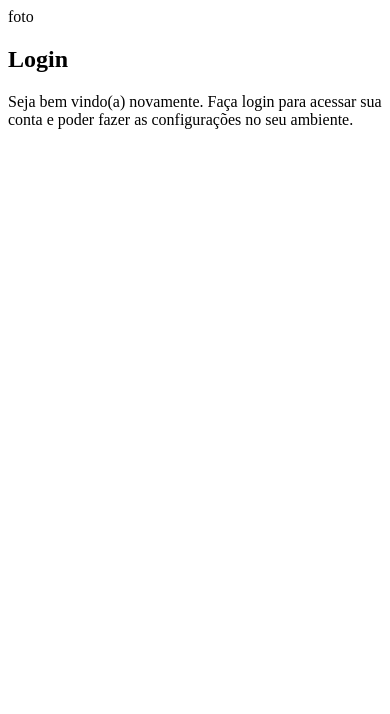
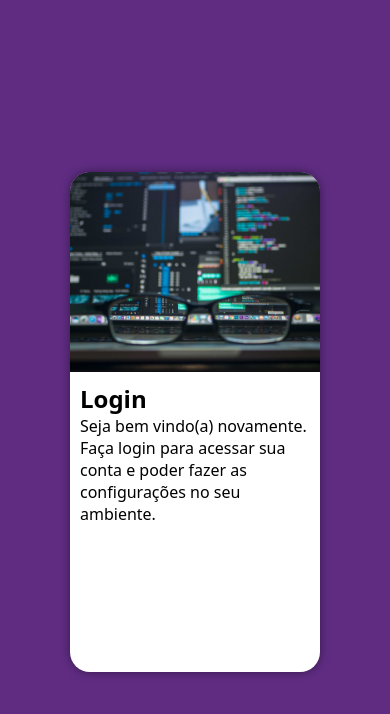
Before and after one commit to GuilhermerMello/projeto-login, a plain HTML site: page index.html in a window 390 px wide. Drawn offline with Linux system fonts and the light colour scheme.

Commit message:
att tablett

```diff
--- /dev/null
+++ b/estilos/media-query.css
@@ -0,0 +1,16 @@
+@charset "UTF-8";
+
+@media screen and (min-width: 768) and (max-width: 992) {
+    section#login {
+        width: 90vw;
+    }
+
+    section#longin > div#imagem{
+        float: left;
+
+    }
+
+    section#login > div#formulario{
+        float: right;
+    }
+}
--- a/estilos/style.css
+++ b/estilos/style.css
@@ -5,3 +5,51 @@ Paleta de cores
 Verde: #49a09d
 Lilas: #5f2c82
 */
+
+*{
+    font-family: system-ui, -apple-system, BlinkMacSystemFont, 'Segoe UI', Roboto, Oxygen, Ubuntu, Cantarell, 'Open Sans', 'Helvetica Neue', sans-serif;
+    margin: 0px;
+    padding: 0px;
+    box-sizing: border-box;
+}
+
+body, html{
+    background-color: #5f2c82;
+    height: 100vh;
+    width: 100vw;
+}
+
+main{
+    height: 100vh;
+    width: 100vw;
+}
+
+section#login{
+    position: absolute;
+    top: 50%;
+    left: 50%;
+    transform: translate(-50%, -50%);
+    overflow: hidden;
+
+    background-color: white;
+    width: 250px;
+    height: 500px;
+    border-radius: 20px;
+    box-shadow: 0px 0px 10px rgba(0, 0, 0, 0.432);
+
+}
+
+section#login > div#imagem{
+    display: block;
+    background: #5f2c82 url(../imagens/pexels-kevin-ku-577585\ \(2\).jpg);
+    background-size: cover;
+    background-position: left bottom;
+    height: 200px;
+
+}
+
+section#login > div#formulario{
+    display: block;
+    padding: 10px;
+
+}
--- a/index.html
+++ b/index.html
@@ -6,12 +6,13 @@
     <meta name="viewport" content="width=device-width, initial-scale=1.0">
     <title>Login</title>
     <link rel="stylesheet" href="estilos/style.css">
+    <link rel="stylesheet" href="estilos/media-query.css">
 </head>
 <body>
     <main>
         <section id="login">
             <div id="imagem">
-                foto
+
             </div>
             <div id="formulario">
                 <h1>Login</h1>
```
